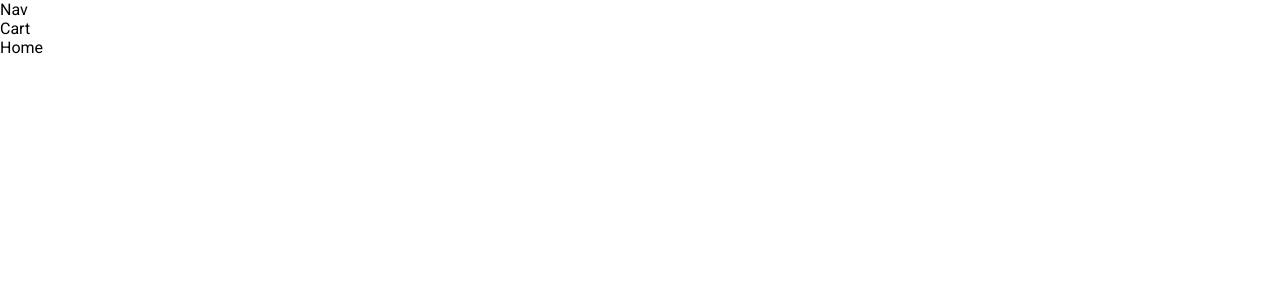
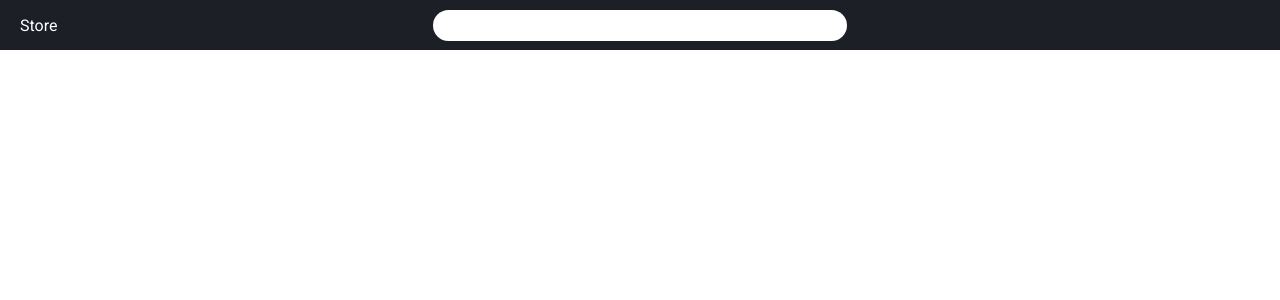
Before and after one commit to Rauf-pro/shopping-cart-contextapi, a React (Create React App) app: page / in a window 1280 px wide. Shown: the top 300 px of the page. Built offline with nearby package versions, Linux system fonts and the light colour scheme.

Commit message:
style nav

```diff
--- a/src/components/nav/Nav.css
+++ b/src/components/nav/Nav.css
@@ -0,0 +1,75 @@
+nav {
+    color: white;
+    display: flex;
+    align-items: center;
+    justify-content: center;
+    height: 50px;
+    background-color: #1d1f27;
+    padding: 0 20px;
+    position: fixed;
+    top: 0;
+    left: 0;
+    right: 0;
+  }
+
+  .nav__left {
+    flex: 1;
+  }
+
+  .nav__middle {
+    color: gray;
+
+    flex: 1;
+  }
+
+  .input__wrapper {
+    display: flex;
+    align-items: center;
+    justify-content: center;
+    padding: 8px;
+    border-radius: 25px;
+    background-color: white;
+  }
+
+  .input__wrapper input {
+    width: 100%;
+    padding: 0 10px;
+    border: none;
+    display: block;
+  }
+
+  .input__wrapper input:focus,
+  input:active {
+    outline: none;
+  }
+
+  .nav__right {
+    flex: 1;
+  }
+
+  .cart__icon {
+    position: relative;
+    width: max-content;
+    margin-left: auto;
+    display: flex;
+    align-items: center;
+    justify-content: center;
+  }
+
+  .cart__icon i {
+    cursor: pointer;
+  }
+
+  .item__count {
+    position: absolute;
+    display: grid;
+    place-items: center;
+    background-color: red;
+    z-index: 10;
+    border-radius: 50%;
+    font-size: 10px;
+    height: 14px;
+    width: 14px;
+    top: -50%;
+    right: -50%;
+  }
--- a/src/components/nav/Nav.js
+++ b/src/components/nav/Nav.js
@@ -1,10 +1,34 @@
-import React from 'react';
-import "./Nav.css"
+import "./Nav.css";
+import { useContext } from "react";
+import CartContext from "../../context/cart/CartContext";
 
 const Nav = () => {
+  const { cartItems, showHideCart } = useContext(CartContext);
   return (
-    <div>Nav</div>
-  )
-}
+    <nav>
+      <div className="nav__left">Store</div>
+      <div className="nav__middle">
+        <div className="input__wrapper">
+          <input type="text" />
+          <i className="fas fa-search" />
+        </div>
+      </div>
+      <div className="nav__right">
+        <div className="cart__icon">
+          <i
+            className="fa fa-shopping-cart"
+            aria-hidden="true"
+            onClick={showHideCart}
+          />
+          {cartItems.length > 0 && (
+            <div className="item__count">
+              <span>{cartItems.length}</span>
+            </div>
+          )}
+        </div>
+      </div>
+    </nav>
+  );
+};
 
-export default Nav
+export default Nav;
--- a/src/index.js
+++ b/src/index.js
@@ -2,11 +2,14 @@ import React from 'react';
 import ReactDOM from 'react-dom/client';
 import './index.css';
 import App from './App';
+import CartState from './context/cart/CartState';
 
 
 const root = ReactDOM.createRoot(document.getElementById('root'));
 root.render(
   <React.StrictMode>
-    <App />
+    <CartState>
+      <App />
+    </CartState>
   </React.StrictMode>
 );
```
